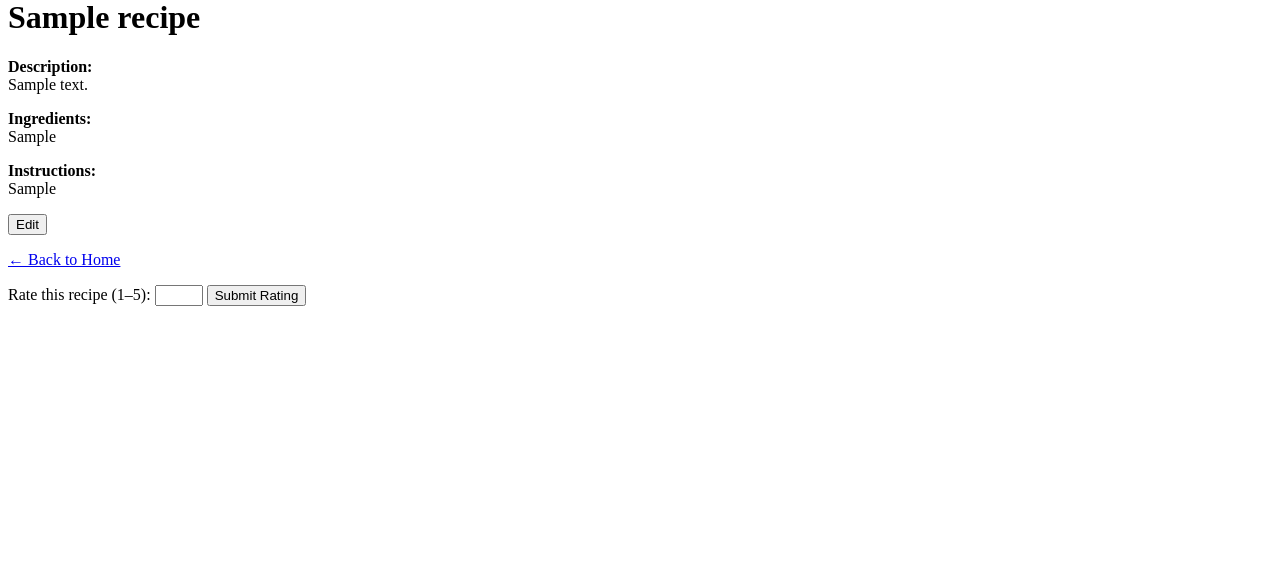
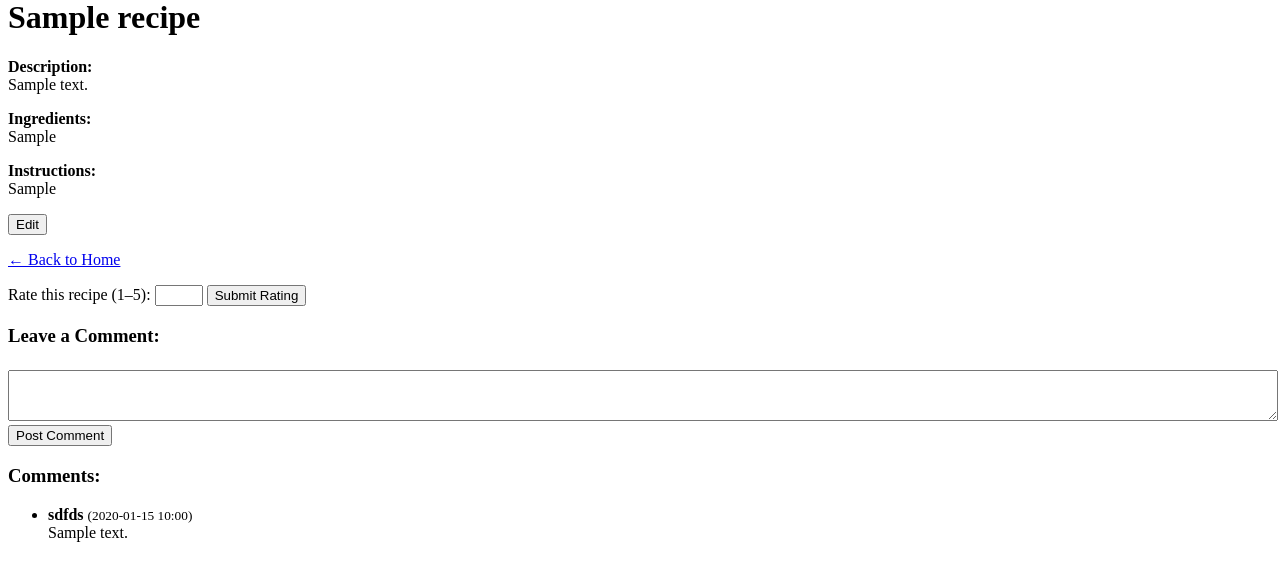
Before and after one commit to RyanTang0203/Recipe_Web_App, a Flask app: page /recipe/1 in a window 1280 px wide. Shown: the part 22-603 px from the top of the page. Run offline with Flask 3, Linux system fonts and the light colour scheme; tables that the repository leaves empty hold one stand-in row (values such as "Sample post").

Commit message:
added commenting

```diff
--- a/app/routes.py
+++ b/app/routes.py
@@ -1,6 +1,6 @@
 from flask import render_template, redirect, url_for, flash, request
-from flask_login import login_user, logout_user, login_required
-from .models import db, User, Recipe
+from flask_login import login_user, logout_user, login_required, current_user
+from .models import db, User, Recipe, Comment
 from .forms import LoginForm, RegisterForm, RecipeForm
 from werkzeug.security import generate_password_hash, check_password_hash
 from app import myapp_obj
@@ -115,3 +115,11 @@ def rate_recipe(recipe_id):
     recipe.rating = rating  # Replace with average logic if needed
     db.session.commit()
     return redirect(url_for('view_recipe', recipe_id=recipe.id))
+
+@myapp_obj.route('/recipe/<int:recipe_id>/comment', methods=['POST'])
+def comment_recipe(recipe_id):
+    content = request.form['content']
+    comment = Comment(recipe_id=recipe_id, content=content, user_id=current_user.id)
+    db.session.add(comment)
+    db.session.commit()
+    return redirect(url_for('view_recipe', recipe_id=recipe_id))
--- a/app/templates/recipe_detail.html
+++ b/app/templates/recipe_detail.html
@@ -88,3 +88,22 @@
     <input type="number" id="rating" name="rating" min="1" max="5">
     <button type="submit">Submit Rating</button>
 </form>
+
+<h3>Leave a Comment:</h3>
+<form method="POST" action="{{ url_for('comment_recipe', recipe_id=recipe.id) }}">
+    <textarea name="content" rows="3" required></textarea><br>
+    <button type="submit">Post Comment</button>
+</form>
+
+<h3>Comments:</h3>
+<ul>
+  {% for comment in recipe.comments %}
+    <li>
+      <strong>{{ comment.user.username }}</strong>
+      <small class="text-muted">
+        ({{ comment.timestamp.strftime('%Y-%m-%d %H:%M') }})
+      </small><br>
+      {{ comment.content }}
+    </li>
+  {% endfor %}
+</ul>
```
Also changed, not shown: app/models.py (+10 -0 lines).
